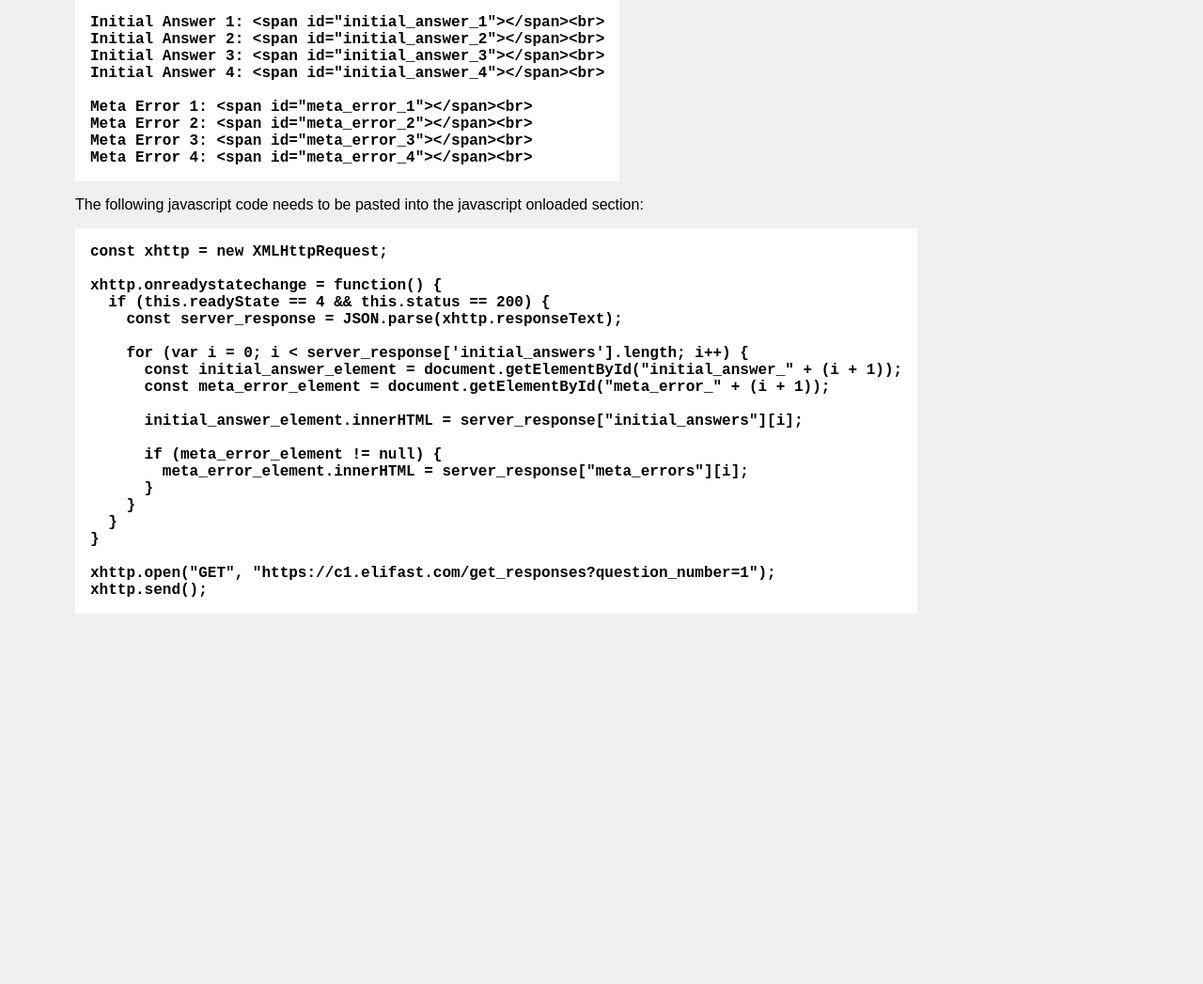
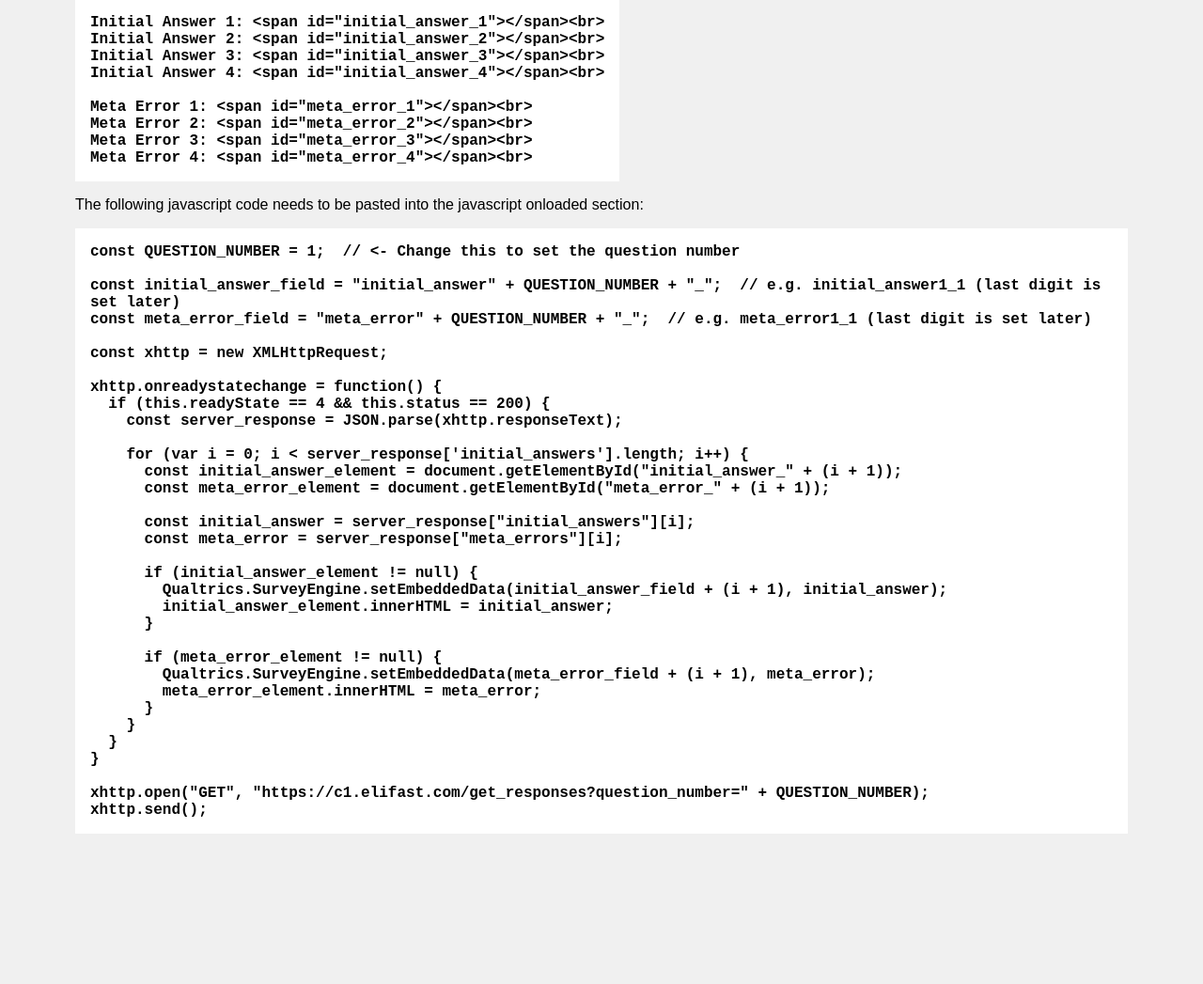
Before and after one commit to fast40/c1, a Flask app: page / in a window 1280 px wide. Shown: the part 184-1231 px from the top of the page at 94% size. Before the commit the page ends 837 px from the top, so only its background shows below. Run offline with Flask 3, Linux system fonts and the light colour scheme.

Commit message:
Embedded data

```diff
--- a/static/javascript/fill_template.js
+++ b/static/javascript/fill_template.js
@@ -1,3 +1,8 @@
+const QUESTION_NUMBER = 1;  // <- Change this to set the question number
+
+const initial_answer_field = "initial_answer" + QUESTION_NUMBER + "_";  // e.g. initial_answer1_1 (last digit is set later)
+const meta_error_field = "meta_error" + QUESTION_NUMBER + "_";  // e.g. meta_error1_1 (last digit is set later)
+
 const xhttp = new XMLHttpRequest;
 
 xhttp.onreadystatechange = function() {
@@ -8,14 +13,21 @@ xhttp.onreadystatechange = function() {
       const initial_answer_element = document.getElementById("initial_answer_" + (i + 1));
       const meta_error_element = document.getElementById("meta_error_" + (i + 1));
 
-      initial_answer_element.innerHTML = server_response["initial_answers"][i];
+      const initial_answer = server_response["initial_answers"][i];
+      const meta_error = server_response["meta_errors"][i];
+
+      if (initial_answer_element != null) {
+        Qualtrics.SurveyEngine.setEmbeddedData(initial_answer_field + (i + 1), initial_answer);
+        initial_answer_element.innerHTML = initial_answer;
+      }
 
       if (meta_error_element != null) {
-        meta_error_element.innerHTML = server_response["meta_errors"][i];
+        Qualtrics.SurveyEngine.setEmbeddedData(meta_error_field + (i + 1), meta_error);
+        meta_error_element.innerHTML = meta_error;
       }
     }
   }
 }
 
-xhttp.open("GET", "https://c1.elifast.com/get_responses?question_number=1");
+xhttp.open("GET", "https://c1.elifast.com/get_responses?question_number=" + QUESTION_NUMBER);
 xhttp.send();
--- a/templates/index.html
+++ b/templates/index.html
@@ -7,13 +7,41 @@
       code {
         white-space: pre-wrap;
       }
+      /* button {
+        display: block;
+        margin-bottom: 0.5rem;
+        border: none;
+        background-color: blue;
+        color: white;
+        padding: 0.25rem;
+        cursor: pointer;
+        border-radius: 0.25rem;
+        font-weight: bold;
+      } */
     </style>
   </head>
   <body>
     <h1>Qualtrics Setup</h1>
     <p>Each of the following lines will be replaced with its corresponding data from the dataset when pasted into the "HTML view" of the question text:</p>
-    <code>{{ html_code }}</code>
+    <!-- <button id="html-button">Click to copy HTML code</button> -->
+    <code id="html-code">{{ html_code }}</code>
     <p>The following javascript code needs to be pasted into the javascript onloaded section:</p>
-    <code>{{ javascript_code }}</code>
+    <!-- <button id="javascript-button">Click to copy Javascript code</button> -->
+    <code id="javascript-code">{{ javascript_code }}</code>
+    <!-- <script>
+      const html_code = document.getElementById("html-code").innerHTML;
+      const javascript_code = document.getElementById("javascript-code").innerHTML;
+
+      const html_button = document.getElementById("html-button");
+      const javascript_button = document.getElementById("javascript-button");
+
+      html_button.onclick = function() {
+        navigator.clipboard.writeText(html_code);
+      }
+
+      javascript_button.onclick = function() {
+        navigator.clipboard.writeText(javascript_code);
+      }
+    </script> -->
   </body>
 </html>
```
